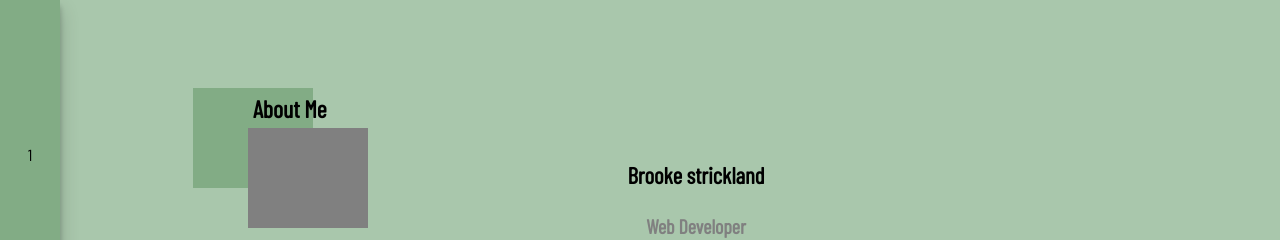
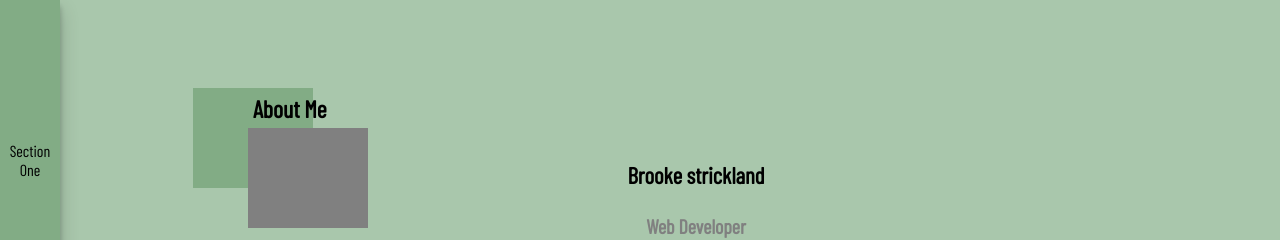
Before and after one commit to BrookeStricklandMTEC/portfolio-website, a React (Create React App) app: page /#/about-me in a window 1280 px wide. Shown: the top 240 px of the page. Built offline with nearby package versions, Linux system fonts and the light colour scheme.

Commit message:
routing fixes

```diff
--- a/src/components/About.jsx
+++ b/src/components/About.jsx
@@ -19,7 +19,7 @@ function About() {
     return <>
         <div className="wrapper">
             <aside className="jump-wrapper">
-                <a href="/#/#jump-about" className="jumper"> 1 </a>
+                <Link to="/#/#jump-about" className="jumper"> Section One </Link>
                 <a href="/#/#jump-edu" className="jumper">  2</a>
                 <a href="/#/#jump-exp" className="jumper"> 3 </a>
                 <a href="/#/#jump-med" className="jumper"> 4 </a>
```
